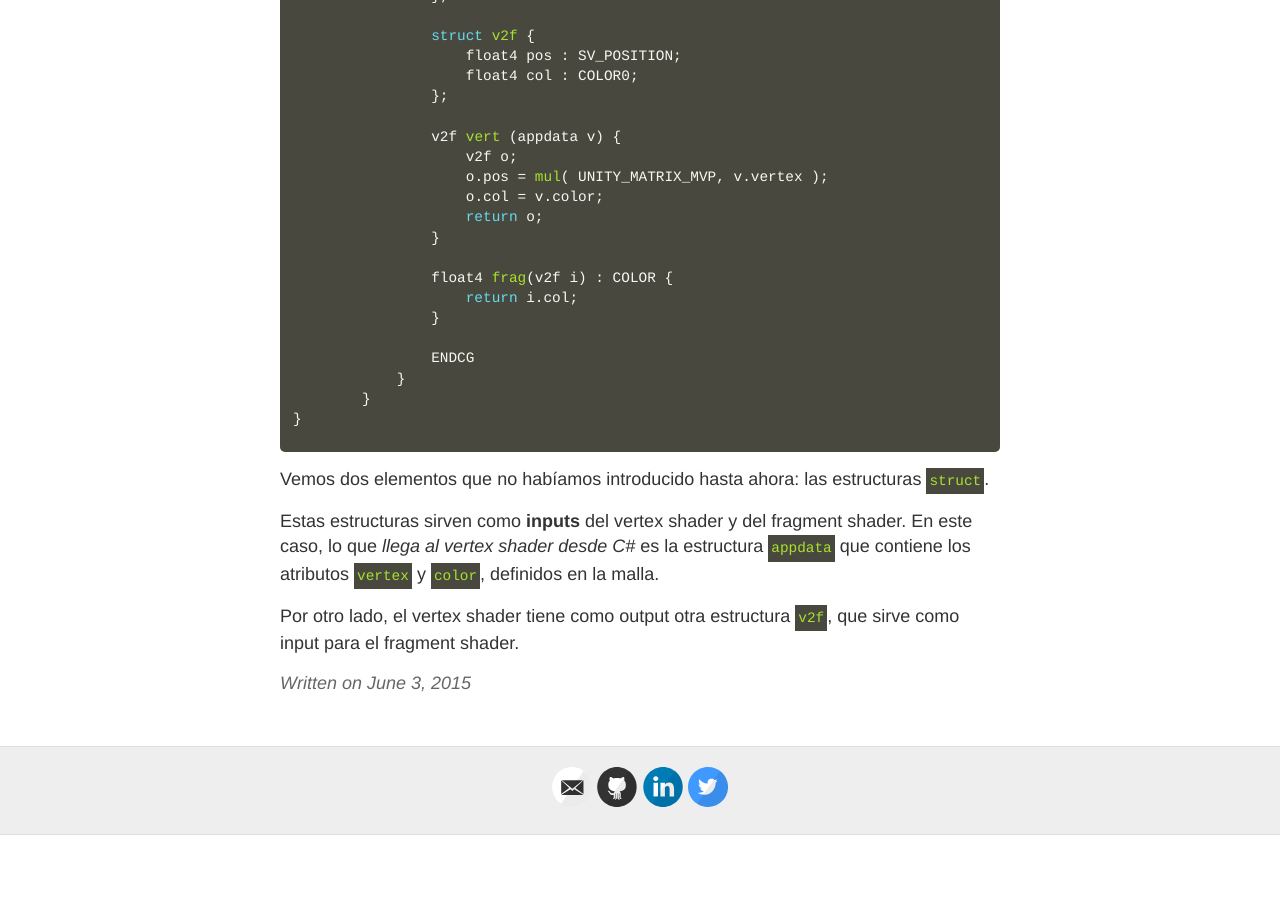
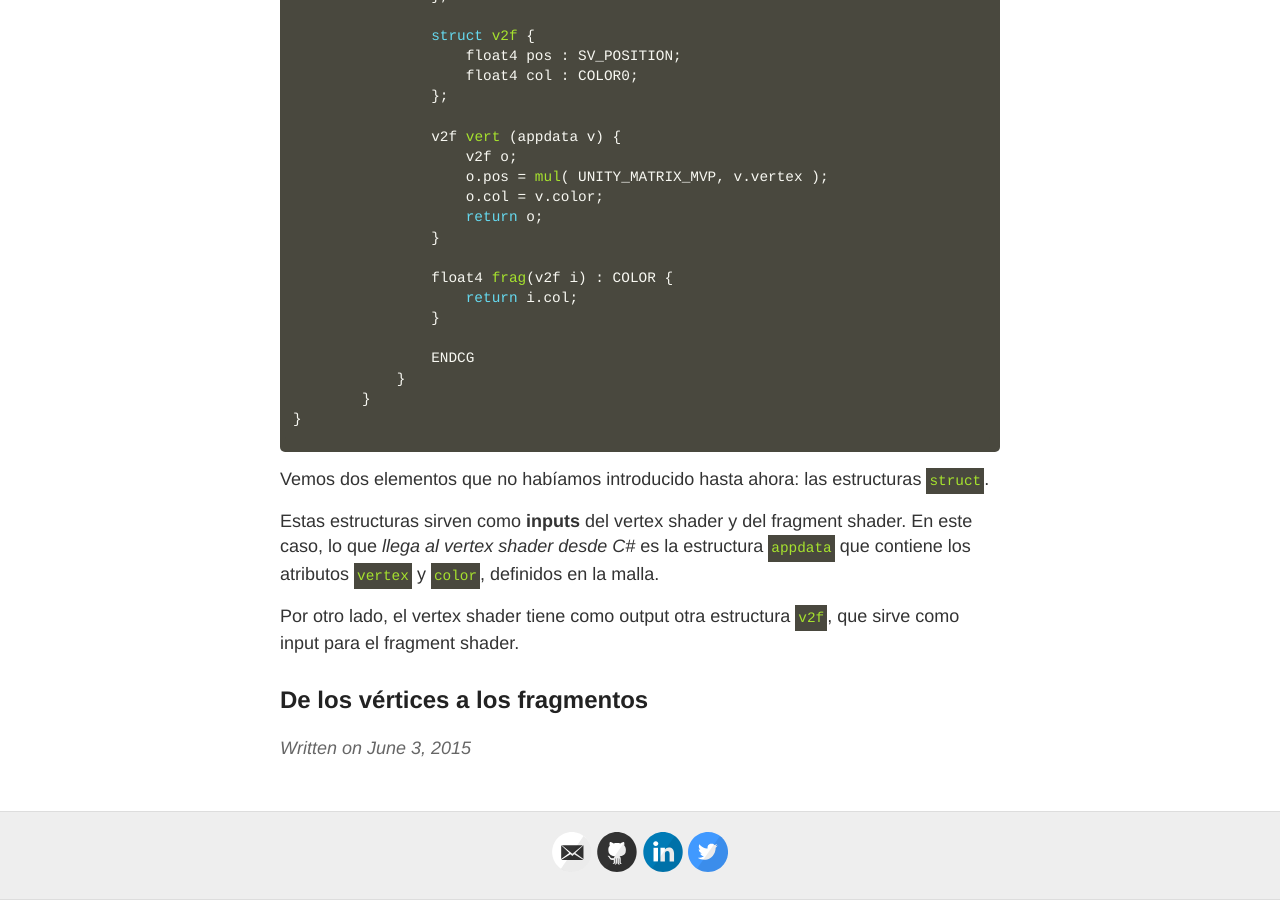
Before and after one commit to josemorval/UnityArchive, a Jekyll site: the page built from _posts/2015-06-03-distintasmaneras.md, in a window 1280 px wide and 900 px high, scrolled down 1167 px. Built offline with Jekyll 4.4.1, drawn with Linux system fonts in a browser that asks for light colours; nearby versions of some CDN libraries; Markdown is read by kramdown in place of the engine named in the settings; before the commit the page ends 2002 px from its top, so only the background shows below that.

Commit message:
Updated 2015-06-03-distintasmaneras.md

````diff
--- a/_posts/2015-06-03-distintasmaneras.md
+++ b/_posts/2015-06-03-distintasmaneras.md
@@ -74,3 +74,5 @@ Vemos dos elementos que no habíamos introducido hasta ahora: las estructuras ``
 Estas estructuras sirven como **inputs** del vertex shader y del fragment shader. En este caso, lo que _llega al vertex shader desde C#_ es la estructura ```appdata``` que contiene los atributos ```vertex``` y ```color```, definidos en la malla.
 
 Por otro lado, el vertex shader tiene como output otra estructura ```v2f```, que sirve como input para el fragment shader.
+
+##De los vértices a los fragmentos
````
